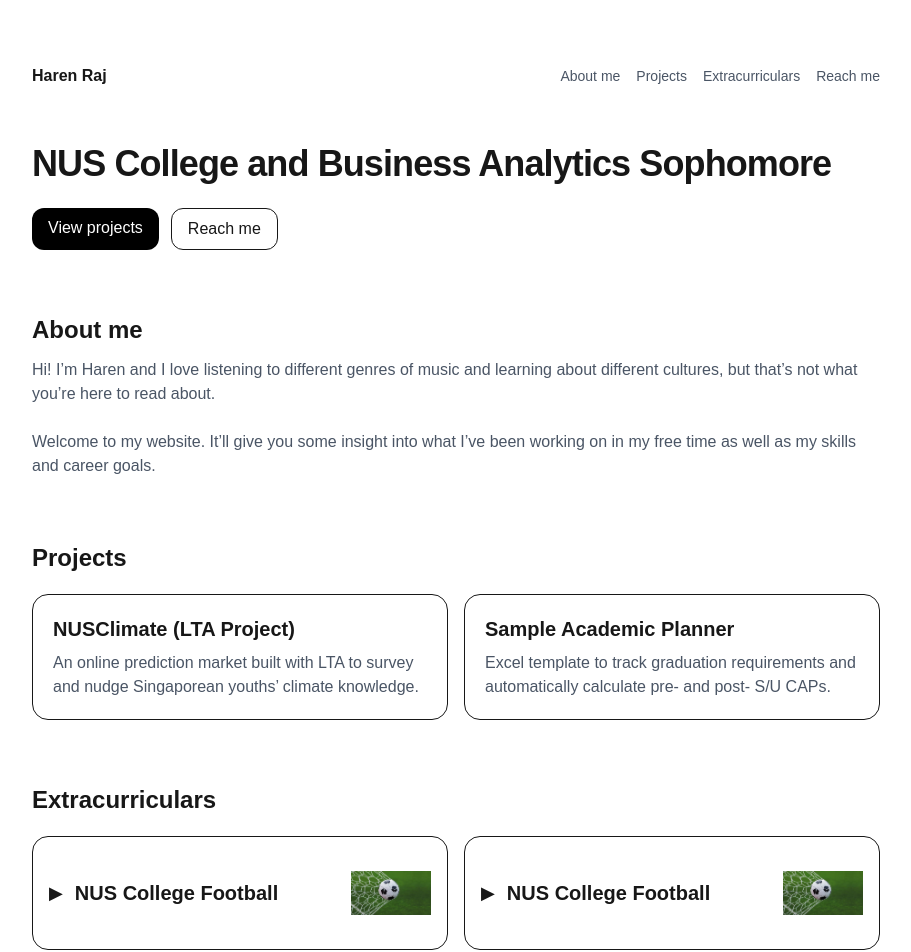
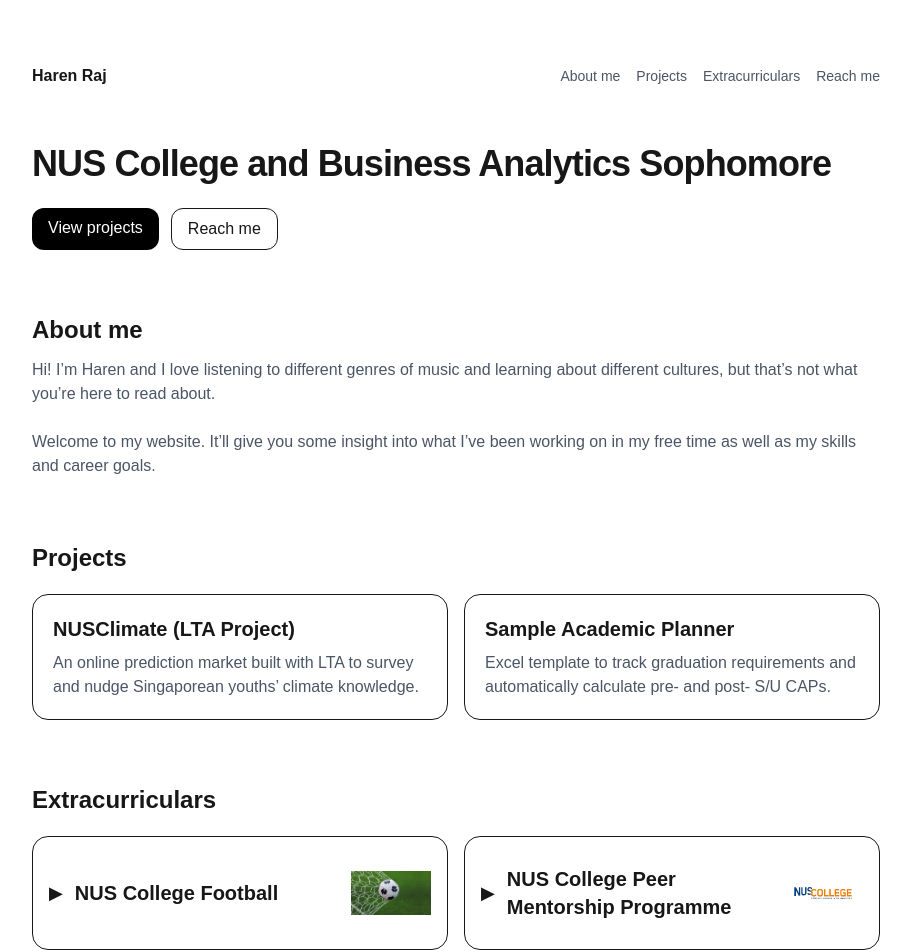
Before and after one commit to harenraj7/Personal-Website, a Next.js app: page / in a window 1280 px wide. Shown: the top 952 px of the page, without its empty margins (184-1095 px from the left). Built offline with nearby package versions, Linux system fonts and the light colour scheme.

Commit message:
Implement state management for extracurricular details
Refactor extracurriculars section to use state for open details and improve accessibility.

```diff
--- a/app/page.tsx
+++ b/app/page.tsx
@@ -1,7 +1,12 @@
+"use client";
+
+import { useState } from "react";
 import Link from "next/link";
 import Image from "next/image";
 
 export default function Home() {
+  const [openId, setOpenId] = useState<"football" | "mentorship" | null>(null);
+
   return (
     <main className="mx-auto max-w-4xl px-6 py-16">
       <nav className="flex items-center justify-between">
@@ -81,14 +86,25 @@ export default function Home() {
       <section id="extracurriculars" className="mt-16">
         <h2 className="text-2xl font-semibold">Extracurriculars</h2>
 
-        {/* Side-by-side on md+, smaller boxes */}
         <div className="mt-5 grid gap-4 md:grid-cols-2">
-          <details className="rounded-2xl border p-4">
-            {/* Arrow to the left of the title */}
+          {/* Football */}
+          <details
+            className="rounded-2xl border p-4"
+            open={openId === "football"}
+            onToggle={(e) =>
+              setOpenId((prev) =>
+                e.currentTarget.open ? "football" : prev === "football" ? null : prev
+              )
+            }
+          >
             <summary className="group cursor-pointer list-none [&::-webkit-details-marker]:hidden">
               <div className="flex items-center justify-between gap-4">
                 <div className="flex items-center gap-3">
-      <span className="text-lg transition-transform duration-200 group-open:rotate-90">
+                  <span
+                    className={`text-lg transition-transform duration-200 ${
+                      openId === "football" ? "rotate-90" : ""
+                    }`}
+                  >
                     ▶
                   </span>
                   <div className="text-xl font-semibold">NUS College Football</div>
@@ -104,16 +120,16 @@ export default function Home() {
               </div>
             </summary>
 
-
             <div className="mt-4 text-gray-600">
               <p>
-                As part of NUS College’s Football team, I was fielded for NUS’
-                Inter Faculty and Inter College Games in AY 24/25. We even
-                managed to clinch silver medals for the Inter College Games. I’m
-                looking forward to competing more with this team.
+                As part of NUS College’s Football team, I was fielded for NUS’ Inter
+                Faculty and Inter College Games in AY 24/25. We even managed to clinch
+                silver medals for the Inter College Games. I’m looking forward to
+                competing more with this team.
               </p>
 
-              <div className="mt-4 grid gap-3 sm:grid-cols-2">
+              {/* Photos stacked vertically */}
+              <div className="mt-4 grid gap-3">
                 <Image
                   src="/images/Football_1.JPEG"
                   alt="NUS College Football photo 1"
@@ -132,19 +148,34 @@ export default function Home() {
             </div>
           </details>
 
-          <details className="rounded-2xl border p-4">
+          {/* Mentorship */}
+          <details
+            className="rounded-2xl border p-4"
+            open={openId === "mentorship"}
+            onToggle={(e) =>
+              setOpenId((prev) =>
+                e.currentTarget.open ? "mentorship" : prev === "mentorship" ? null : prev
+              )
+            }
+          >
             <summary className="group cursor-pointer list-none [&::-webkit-details-marker]:hidden">
               <div className="flex items-center justify-between gap-4">
                 <div className="flex items-center gap-3">
-      <span className="text-lg transition-transform duration-200 group-open:rotate-90">
+                  <span
+                    className={`text-lg transition-transform duration-200 ${
+                      openId === "mentorship" ? "rotate-90" : ""
+                    }`}
+                  >
                     ▶
                   </span>
-      <div className="text-xl font-semibold">NUS College Football</div>
+                  <div className="text-xl font-semibold">
+                    NUS College Peer Mentorship Programme
+                  </div>
                 </div>
 
                 <Image
-      src="/images/footballnet.jpeg"
-      alt="Football"
+                  src="/images/nusc_logo.png"
+                  alt="NUS College logo"
                   width={128}
                   height={128}
                   className="h-20 w-20 shrink-0 rounded-lg object-contain"
@@ -154,14 +185,13 @@ export default function Home() {
 
             <div className="mt-4 text-gray-600">
               <p>
-                NUS College runs a programme every year where incoming freshmen
-                are paired with a senior taking a similar programme to help
-                answer any questions regarding university, campus life, their
-                major or NUS College. As someone who benefitted from this
-                programme greatly as a freshman, I decided to join it in my
-                sophomore year as the Faculty Coordinator for the School of
-                Computing. I matched mentees to mentors, coordinated with
-                professors, and trained mentors on how to advise their mentees.
+                NUS College runs a programme every year where incoming freshmen are
+                paired with a senior taking a similar programme to help answer any
+                questions regarding university, campus life, their major or NUS College.
+                As someone who benefitted from this programme greatly as a freshman,
+                I decided to join it in my sophomore year as the Faculty Coordinator
+                for the School of Computing. I matched mentees to mentors, coordinated
+                with professors, and trained mentors on how to advise their mentees.
               </p>
 
               <p className="mt-4">
```
Lines whose indentation alone changed are shown as unchanged.
